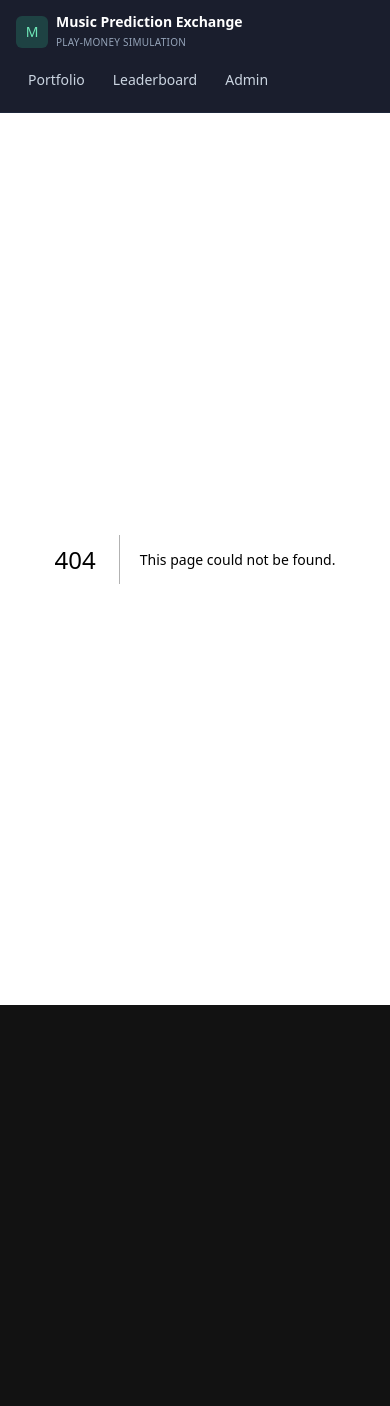
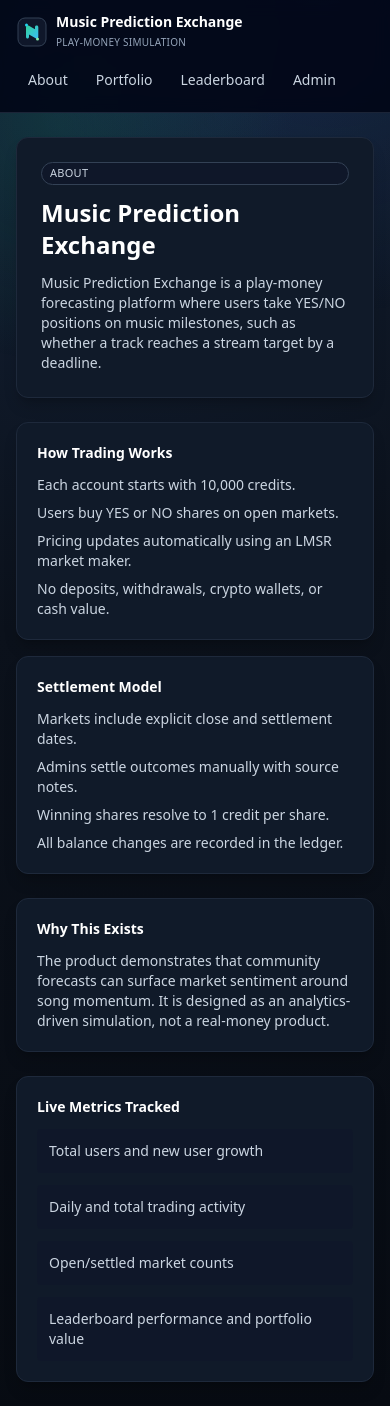
Before and after one commit to KM101304/music-prediction-exchange, a Next.js app in the folder frontend/: page /about in a window 390 px wide. Before the commit this address had no page. Before the commit the page ends 1005 px from the top, so only its background shows below. Built offline with nearby package versions, Linux system fonts and the light colour scheme.

Commit message:
Improve mobile safe-area UI, add custom logo, add About page and generated song covers

```diff
--- /dev/null
+++ b/frontend/app/about/page.js
@@ -0,0 +1,59 @@
+export const metadata = {
+  title: 'About | Music Prediction Exchange',
+  description: 'What the Music Prediction Exchange is, how it works, and what data it tracks.',
+};
+
+export default function AboutPage() {
+  return (
+    <div className="space-y-6">
+      <section className="card p-6">
+        <p className="badge">About</p>
+        <h1 className="mt-3 text-2xl font-semibold text-white">Music Prediction Exchange</h1>
+        <p className="mt-3 max-w-3xl text-sm text-slate-300">
+          Music Prediction Exchange is a play-money forecasting platform where users take YES/NO positions on music
+          milestones, such as whether a track reaches a stream target by a deadline.
+        </p>
+      </section>
+
+      <section className="grid gap-4 md:grid-cols-2">
+        <article className="card p-5">
+          <h2 className="text-sm font-semibold text-white">How Trading Works</h2>
+          <ul className="mt-3 space-y-2 text-sm text-slate-300">
+            <li>Each account starts with 10,000 credits.</li>
+            <li>Users buy YES or NO shares on open markets.</li>
+            <li>Pricing updates automatically using an LMSR market maker.</li>
+            <li>No deposits, withdrawals, crypto wallets, or cash value.</li>
+          </ul>
+        </article>
+
+        <article className="card p-5">
+          <h2 className="text-sm font-semibold text-white">Settlement Model</h2>
+          <ul className="mt-3 space-y-2 text-sm text-slate-300">
+            <li>Markets include explicit close and settlement dates.</li>
+            <li>Admins settle outcomes manually with source notes.</li>
+            <li>Winning shares resolve to 1 credit per share.</li>
+            <li>All balance changes are recorded in the ledger.</li>
+          </ul>
+        </article>
+      </section>
+
+      <section className="card p-5">
+        <h2 className="text-sm font-semibold text-white">Why This Exists</h2>
+        <p className="mt-3 text-sm text-slate-300">
+          The product demonstrates that community forecasts can surface market sentiment around song momentum. It is
+          designed as an analytics-driven simulation, not a real-money product.
+        </p>
+      </section>
+
+      <section className="card p-5">
+        <h2 className="text-sm font-semibold text-white">Live Metrics Tracked</h2>
+        <div className="mt-3 grid gap-3 text-sm text-slate-300 sm:grid-cols-2">
+          <div className="rounded bg-slate-900/60 p-3">Total users and new user growth</div>
+          <div className="rounded bg-slate-900/60 p-3">Daily and total trading activity</div>
+          <div className="rounded bg-slate-900/60 p-3">Open/settled market counts</div>
+          <div className="rounded bg-slate-900/60 p-3">Leaderboard performance and portfolio value</div>
+        </div>
+      </section>
+    </div>
+  );
+}
--- a/frontend/app/globals.css
+++ b/frontend/app/globals.css
@@ -36,7 +36,6 @@ button {
 
 @supports (padding: max(0px)) {
   body {
-    padding-top: env(safe-area-inset-top);
     padding-bottom: env(safe-area-inset-bottom);
     padding-left: env(safe-area-inset-left);
     padding-right: env(safe-area-inset-right);
--- a/frontend/app/layout.js
+++ b/frontend/app/layout.js
@@ -4,6 +4,12 @@ import { NavBar } from '../components/NavBar';
 export const metadata = {
   title: 'Music Prediction Exchange',
   description: 'Play-money exchange for music stream milestone predictions',
+};
+
+export const viewport = {
+  width: 'device-width',
+  initialScale: 1,
+  viewportFit: 'cover',
 };
 
 export default function RootLayout({ children }) {
--- a/frontend/app/market/[id]/page.js
+++ b/frontend/app/market/[id]/page.js
@@ -2,6 +2,7 @@
 
 import { useEffect, useMemo, useState } from 'react';
 import { ProbabilityChart } from '../../../components/ProbabilityChart';
+import { SongCover } from '../../../components/SongCover';
 import { SourceMetricChart } from '../../../components/SourceMetricChart';
 import { getStoredToken, request } from '../../../lib/api';
 
@@ -10,21 +11,6 @@ function niceDate(value) {
     return 'N/A';
   }
   return new Date(value).toLocaleString();
-}
-
-function SongArt({ url, alt }) {
-  if (url) {
-    return (
-      <div className="h-16 w-16 shrink-0 overflow-hidden rounded border border-slate-700 bg-slate-800">
-        <img src={url} alt={alt} className="h-full w-full object-cover" />
-      </div>
-    );
-  }
-  return (
-    <div className="grid h-16 w-16 shrink-0 place-items-center rounded border border-slate-700 bg-[linear-gradient(145deg,#0f172a,#1e293b_45%,#2563eb)]">
-      <span className="text-[9px] uppercase tracking-wide text-slate-200">Track</span>
-    </div>
-  );
 }
 
 export default function MarketDetailPage({ params }) {
@@ -129,7 +115,7 @@ export default function MarketDetailPage({ params }) {
             <p className="mt-2 text-sm text-muted">{market.description}</p>
             {(market.songTitle || market.songArtists?.length > 0 || market.songUrl || market.songImageUrl) && (
               <div className="mt-4 flex items-center gap-3 rounded-lg border border-slate-800 bg-slate-900/60 p-3">
-                <SongArt url={market.songImageUrl} alt={market.songTitle || market.title} />
+                <SongCover imageUrl={market.songImageUrl} label={market.songTitle || market.title} />
                 <div className="min-w-0 text-xs">
                   {market.songTitle && <p className="truncate font-medium text-white">{market.songTitle}</p>}
                   {market.songArtists?.length > 0 && (
--- a/frontend/app/page.js
+++ b/frontend/app/page.js
@@ -3,25 +3,8 @@
 import Link from 'next/link';
 import { useEffect, useMemo, useState } from 'react';
 import { AuthWidget } from '../components/AuthWidget';
+import { SongCover } from '../components/SongCover';
 import { request } from '../lib/api';
-
-function SongArt({ url, alt, compact = false }) {
-  const size = compact ? 'h-9 w-9' : 'h-16 w-16';
-  if (url) {
-    return (
-      <div className={`${size} shrink-0 overflow-hidden rounded-lg border border-slate-700 bg-slate-900`}>
-        <img src={url} alt={alt} className="h-full w-full object-cover" />
-      </div>
-    );
-  }
-  return (
-    <div
-      className={`${size} shrink-0 rounded-lg border border-slate-700 bg-[linear-gradient(135deg,#0f172a,#1e293b_45%,#047857)] grid place-items-center`}
-    >
-      <span className="text-[9px] uppercase tracking-wide text-slate-200">Track</span>
-    </div>
-  );
-}
 
 function timeLabel(dateStr) {
   const ms = new Date(dateStr).getTime() - Date.now();
@@ -166,7 +149,7 @@ export default function HomePage() {
               <Link key={market.id} href={`/market/${market.id}`} className="card block p-4 hover:border-slate-700">
                 <div className="flex items-start justify-between gap-4">
                   <div className="flex min-w-0 flex-1 items-start gap-3">
-                    <SongArt url={market.songImageUrl} alt={market.songTitle || market.title} />
+                    <SongCover imageUrl={market.songImageUrl} label={market.songTitle || market.title} />
                     <div className="min-w-0">
                       <h2 className="text-base font-medium text-white">{market.title}</h2>
                       {market.songTitle && (
@@ -209,7 +192,7 @@ export default function HomePage() {
             {topMovers.map((m) => (
               <Link key={m.id} href={`/market/${m.id}`} className="block rounded-lg bg-slate-900/60 p-3 hover:bg-slate-900">
                 <div className="flex items-center gap-2">
-                  <SongArt url={m.songImageUrl} alt={m.songTitle || m.title} compact />
+                  <SongCover imageUrl={m.songImageUrl} label={m.songTitle || m.title} compact />
                   <p className="line-clamp-2 text-xs text-slate-200">{m.title}</p>
                 </div>
                 <div className="mt-2 flex items-center justify-between text-xs">
--- /dev/null
+++ b/frontend/components/LogoMark.js
@@ -0,0 +1,19 @@
+export function LogoMark({ className = 'h-8 w-8' }) {
+  return (
+    <svg viewBox="0 0 64 64" className={className} aria-hidden="true">
+      <defs>
+        <linearGradient id="mpxGrad" x1="0%" y1="0%" x2="100%" y2="100%">
+          <stop offset="0%" stopColor="#34d399" />
+          <stop offset="100%" stopColor="#38bdf8" />
+        </linearGradient>
+      </defs>
+      <rect x="4" y="4" width="56" height="56" rx="14" fill="#0f172a" stroke="#334155" strokeWidth="2" />
+      <path
+        d="M20 42V22c0-1.657 1.343-3 3-3h1.2c.562 0 1.112.158 1.588.456L38 26.5V22c0-1.657 1.343-3 3-3h.6c1.657 0 3 1.343 3 3v20c0 1.657-1.343 3-3 3H41c-.593 0-1.173-.176-1.667-.505L26 37.2V42c0 1.657-1.343 3-3 3h0c-1.657 0-3-1.343-3-3Z"
+        fill="url(#mpxGrad)"
+      />
+      <circle cx="21" cy="18" r="3" fill="#22d3ee" />
+      <circle cx="43" cy="46" r="3" fill="#86efac" />
+    </svg>
+  );
+}
--- a/frontend/components/NavBar.js
+++ b/frontend/components/NavBar.js
@@ -1,6 +1,8 @@
 import Link from 'next/link';
+import { LogoMark } from './LogoMark';
 
 const navItems = [
+  { href: '/about', label: 'About' },
   { href: '/portfolio', label: 'Portfolio' },
   { href: '/leaderboard', label: 'Leaderboard' },
   { href: '/admin', label: 'Admin' },
@@ -11,7 +13,7 @@ export function NavBar() {
     <header className="sticky top-0 z-20 border-b border-slate-800/90 bg-slate-950/90 pt-[max(env(safe-area-inset-top),0px)] backdrop-blur">
       <div className="mx-auto flex max-w-6xl flex-wrap items-center justify-between gap-3 px-4 py-3">
         <Link href="/" className="group flex min-w-0 items-center gap-2 text-sm sm:gap-3">
-          <span className="grid h-8 w-8 shrink-0 place-items-center rounded-md bg-emerald-400/20 text-emerald-300">M</span>
+          <LogoMark className="h-8 w-8 shrink-0" />
           <div className="min-w-0">
             <p className="truncate font-semibold text-white">Music Prediction Exchange</p>
             <p className="truncate text-[10px] uppercase tracking-wide text-slate-400">Play-money simulation</p>
--- /dev/null
+++ b/frontend/components/SongCover.js
@@ -0,0 +1,46 @@
+function colorFromText(text) {
+  let hash = 0;
+  for (let i = 0; i < text.length; i += 1) {
+    hash = text.charCodeAt(i) + ((hash << 5) - hash);
+  }
+  return Math.abs(hash) % 360;
+}
+
+function initialsFromText(text) {
+  if (!text) {
+    return 'MP';
+  }
+  const words = text
+    .split(/\s+/)
+    .map((w) => w.trim())
+    .filter(Boolean);
+  if (words.length === 0) {
+    return 'MP';
+  }
+  if (words.length === 1) {
+    return words[0].slice(0, 2).toUpperCase();
+  }
+  return `${words[0][0]}${words[1][0]}`.toUpperCase();
+}
+
+export function SongCover({ imageUrl, label, compact = false }) {
+  const size = compact ? 'h-9 w-9' : 'h-16 w-16';
+
+  if (imageUrl) {
+    return (
+      <div className={`${size} shrink-0 overflow-hidden rounded-lg border border-slate-700 bg-slate-900`}>
+        <img src={imageUrl} alt={label || 'Song cover'} className="h-full w-full object-cover" />
+      </div>
+    );
+  }
+
+  const hue = colorFromText(label || 'market');
+  const initials = initialsFromText(label || 'market');
+  const bg = `linear-gradient(145deg, hsl(${hue} 60% 18%), hsl(${(hue + 40) % 360} 70% 28%) 55%, hsl(${(hue + 85) % 360} 75% 45%))`;
+
+  return (
+    <div className={`${size} shrink-0 rounded-lg border border-slate-700 grid place-items-center`} style={{ background: bg }}>
+      <span className="text-[10px] font-semibold uppercase tracking-wide text-slate-100">{initials}</span>
+    </div>
+  );
+}
```
